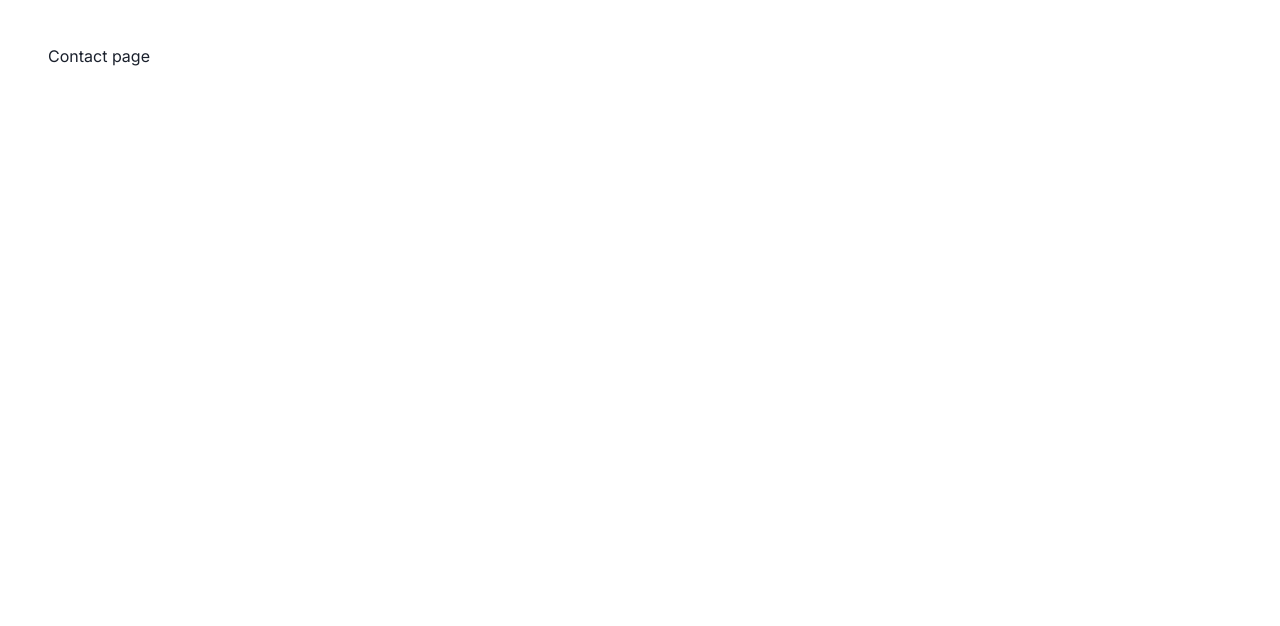
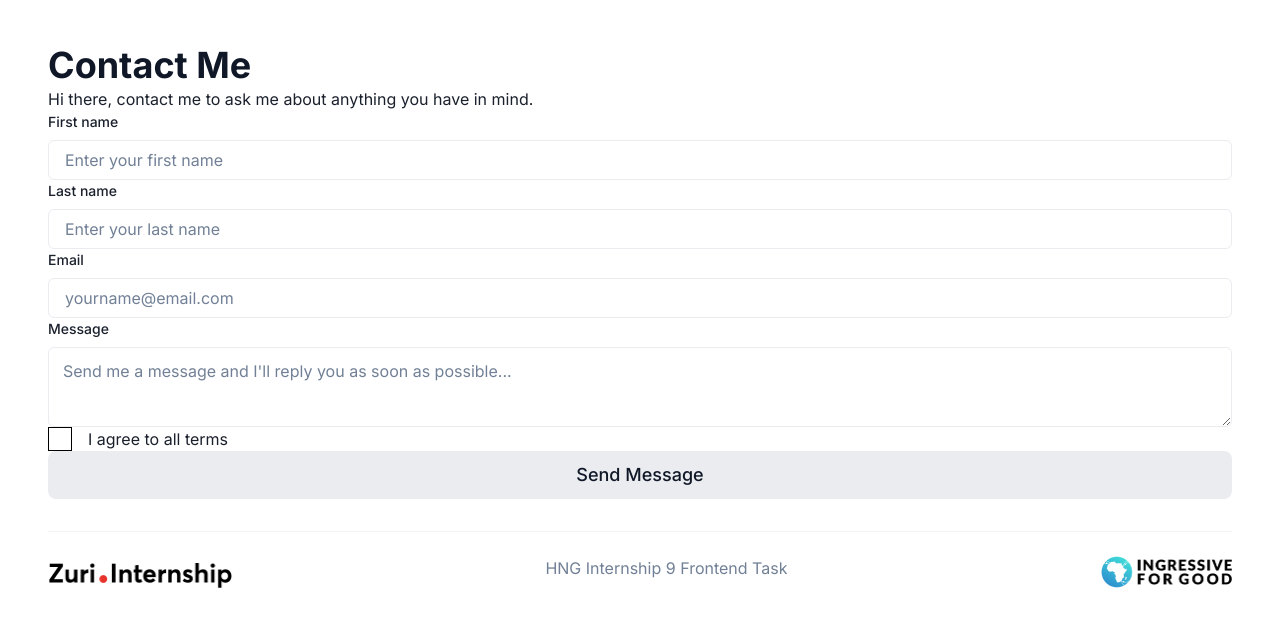
Before and after one commit to Tolu-Mals/myLinkTree, a React (Create React App) app: page /contact in a window 1280 px wide. Shown: the top 626 px of the page. Built offline with nearby package versions, Linux system fonts and the light colour scheme.

Commit message:
feat: add contact page

```diff
--- /dev/null
+++ b/src/components/Checkbox.js
@@ -0,0 +1,27 @@
+import React, { useId, useState } from 'react';
+import { chakra, Flex } from '@chakra-ui/react';
+
+const Checkbox = ({ children, spacing="16px" }) => {
+  const id = useId();
+  const [isChecked, setIsChecked] = useState(false);
+
+  const checkboxStyle = {
+    width: '24px',
+    height: '24px',
+    backgroundColor: '#fff',
+    border: '1px solid black',
+  };
+
+  const handleClick = () => {
+    setIsChecked(!isChecked);
+  }
+
+  return (
+    <Flex>
+      <chakra.div role="checkbox" sx={checkboxStyle} id={`checkbox-${id}`} onClick={handleClick} mr={spacing}></chakra.div>
+      <label>{ children }</label>
+    </Flex>
+  )
+}
+
+export default Checkbox;
--- a/src/components/Links.js
+++ b/src/components/Links.js
@@ -38,6 +38,12 @@ const linkConfigs = [
     text: 'Get our FREE design book',
     title: 'Grow your design skills using our book',
   },
+  {
+    id: 'contact',
+    url: '/contact',
+    text: 'Contact Me',
+    title: 'Reach out to Tolulope'
+  }
 ];
 
 const buttonLinks = linkConfigs.map(config => {
--- a/src/pages/Contact.js
+++ b/src/pages/Contact.js
@@ -1,10 +1,43 @@
 import React from 'react';
-import { Container, Text } from '@chakra-ui/react';
+import {
+  Container,
+  chakra,
+  Heading,
+  Text,
+  FormControl,
+  Input,
+  Textarea,
+  Button,
+  FormLabel,
+} from '@chakra-ui/react';
+import Footer from '../components/Footer';
+import Checkbox from '../components/Checkbox';
 
 const Contact = () => {
   return (
     <Container maxWidth="1216px" py="44px">
-      <Text>Contact page</Text>
+      <chakra.header>
+        <Heading>Contact Me</Heading>
+        <Text>Hi there, contact me to ask me about anything you have in mind.</Text>
+
+        <FormControl as="form">
+          <FormLabel htmlFor='first_name'>First name</FormLabel>
+          <Input type="text" id="first_name" placeholder='Enter your first name' />
+
+          <FormLabel htmlFor='last_name'>Last name</FormLabel>
+          <Input type="text" id="last_name" placeholder='Enter your last name' />
+
+          <FormLabel htmlFor='email'>Email</FormLabel>
+          <Input type="email" id="email" placeholder='yourname@email.com' />
+
+          <FormLabel htmlFor='message'>Message</FormLabel>
+          <Textarea placeholder="Send me a message and I'll reply you as soon as possible..." id="message" py={3} px="14px" />
+
+          <Checkbox>I agree to all terms</Checkbox>
+          <Button id="btn__submit" width="100%">Send Message</Button>
+        </FormControl>
+      </chakra.header>
+      <Footer />
     </Container>
   )
 }
--- a/src/theme.js
+++ b/src/theme.js
@@ -25,7 +25,7 @@ const components = {
     baseStyle: {
       fontSize: "14px",
     }
-  }
+  },
 }
 
 const fonts = {
```
